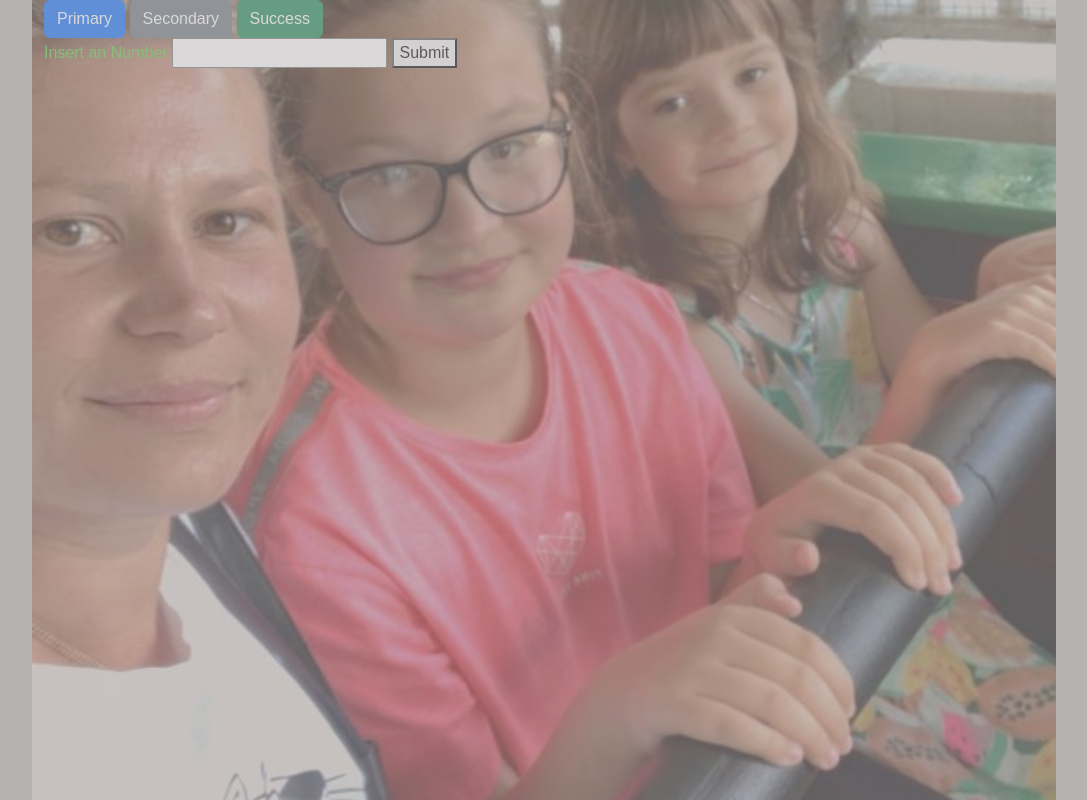
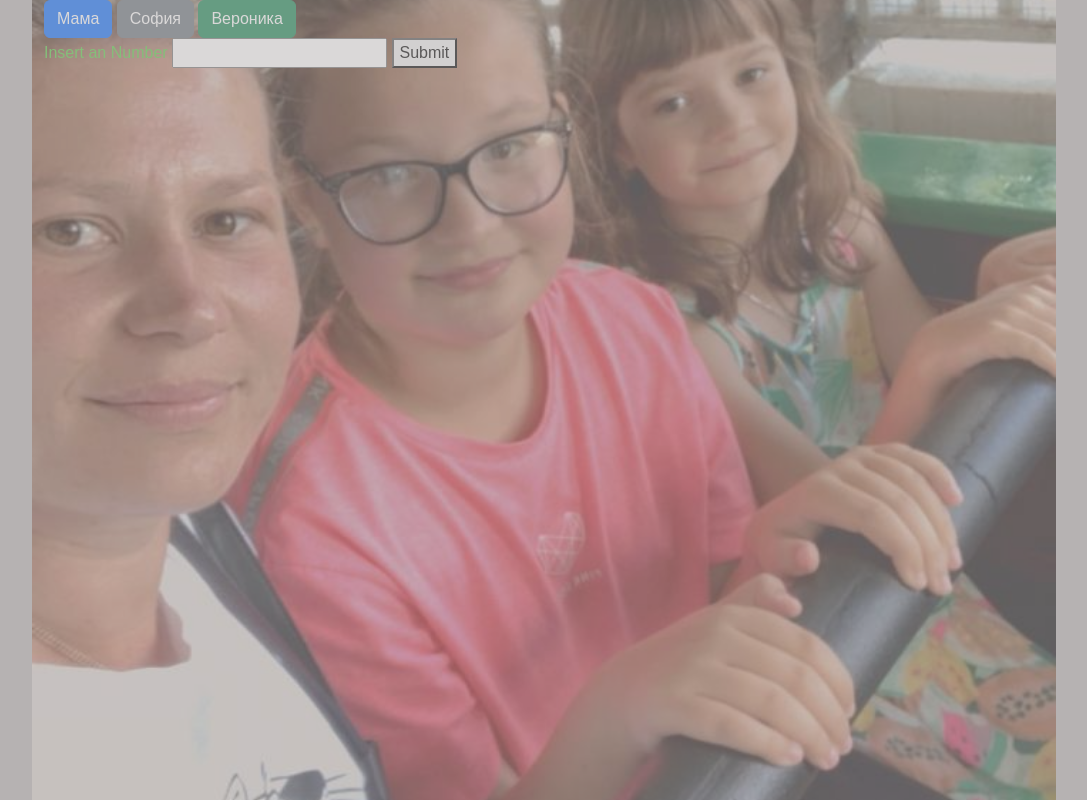
Before and after one commit to BIWebTech87/Oksana, a Flask app: page / in a window 1280 px wide. Shown: the whole page, without its empty margins (96-1183 px from the left). Run offline with Flask 3, Linux system fonts and the light colour scheme.

Commit message:
git init template

```diff
--- a/templates/index.html
+++ b/templates/index.html
@@ -14,9 +14,9 @@
 <body>
 <div class="container">
   <div class="buttons">
-    <button onclick="alert('Hi pupsik1')" type="button" class="btn btn-primary">Primary</button>
-    <button onclick="alert('Hi pupsik2')" type="button" class="btn btn-secondary">Secondary</button>
-    <button onclick="alert('Hi pupsik3')" type="button" class="btn btn-success">Success</button>
+    <button onclick="alert('Привет пупсик Оксана')" type="button" class="btn btn-primary">Мама</button>
+    <button onclick="alert('Пойду помою голову')" type="button" class="btn btn-secondary">София</button>
+    <button onclick="alert('привет Вергун')" type="button" class="btn btn-success">Вероника</button>
   </div>
 
   {% if form %}
```
